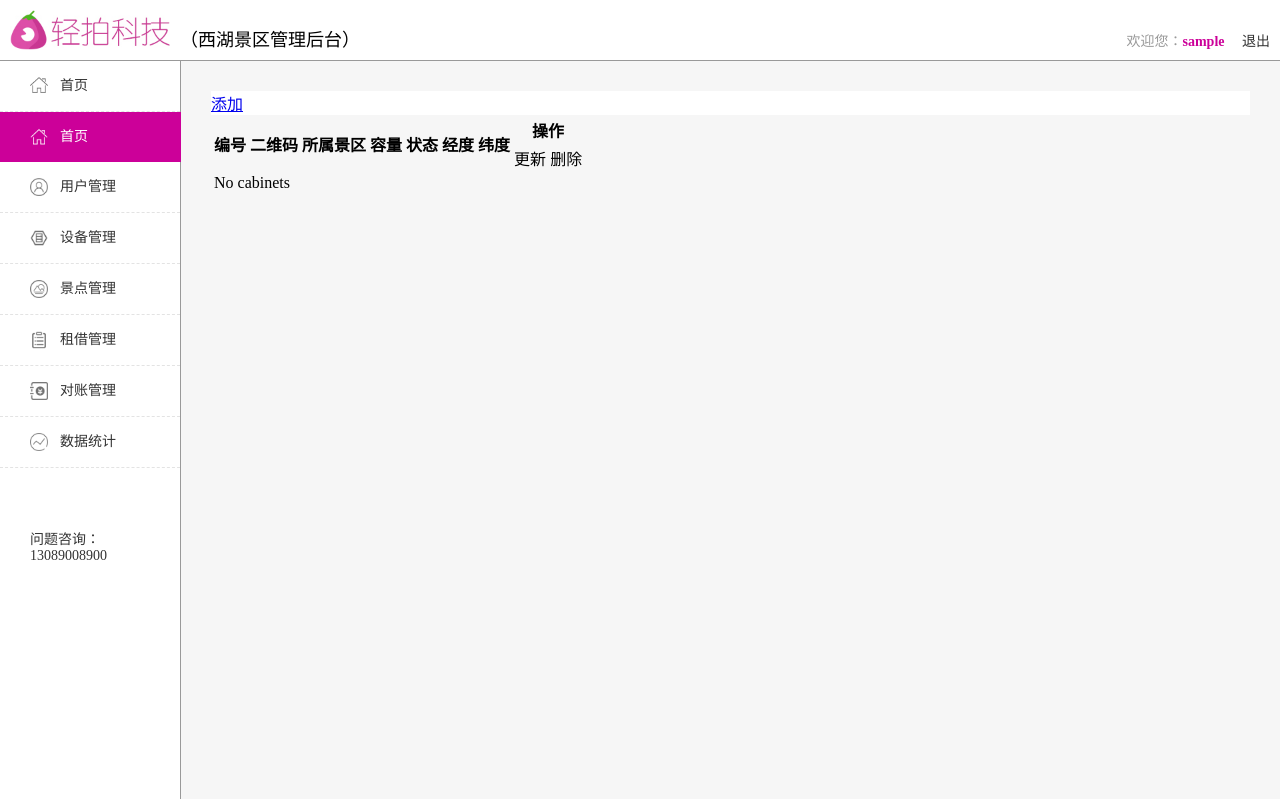
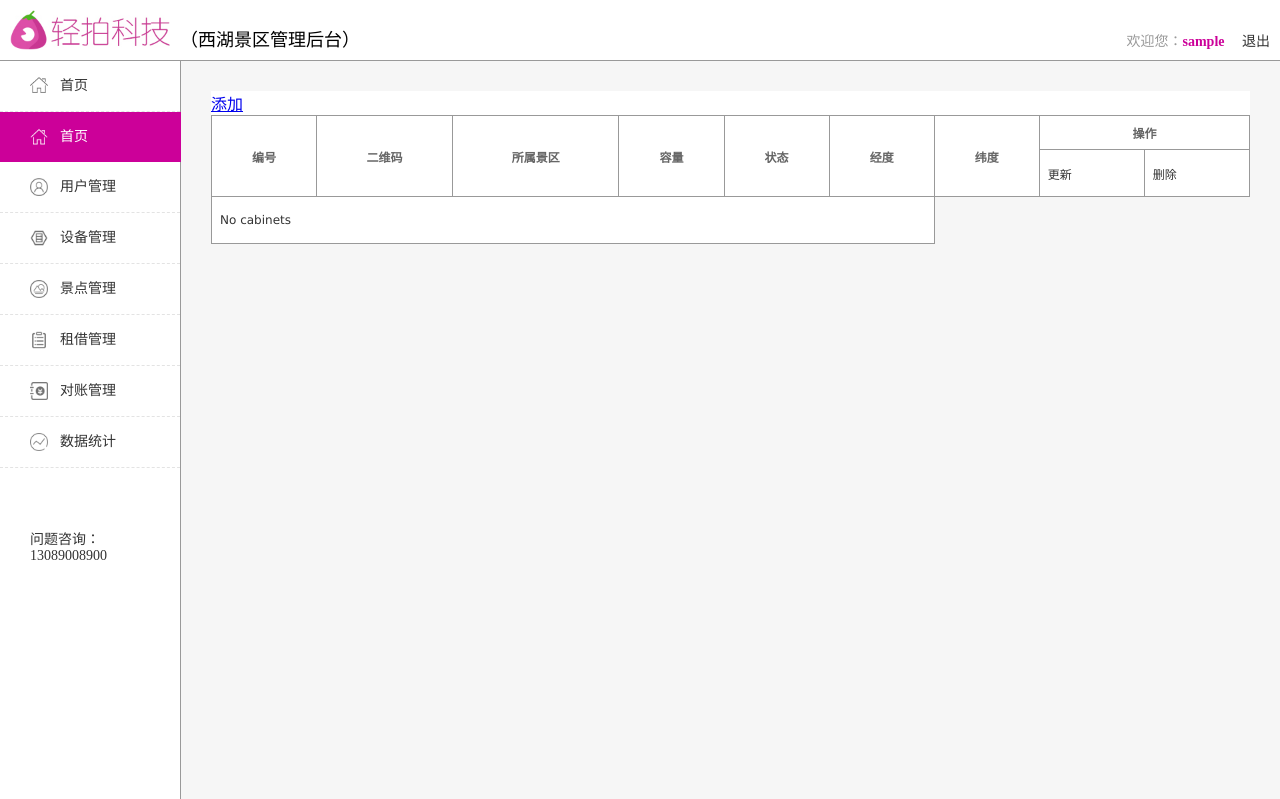
Before and after one commit to will-lzx/management, a Django app: page /hardware/cabinet/ in a window 1280 px wide. Shown: the top 799 px of the page. Run offline with Django 3.2, Linux system fonts and the light colour scheme; the visitor is signed in with stand-in values (Sample User, id 1); data that the repository does not hold is empty.

Commit message:
管理后台设计

```diff
--- a/templates/hardware/cabinet/cabinet.html
+++ b/templates/hardware/cabinet/cabinet.html
@@ -70,8 +70,8 @@
             <a href="#" onclick="cancel_add()">取消</a>
         </div>
     </div>
-    <div class="gridtable">
-        <table>
+
+        <table class="gridtable">
             <tr>
                 <th rowspan="2">编号</th>
                 <th rowspan="2">二维码</th>
@@ -112,7 +112,7 @@
                     </tr>
                 {% endif %}
         </table>
-    </div>
+
     </div>
 
 
```
